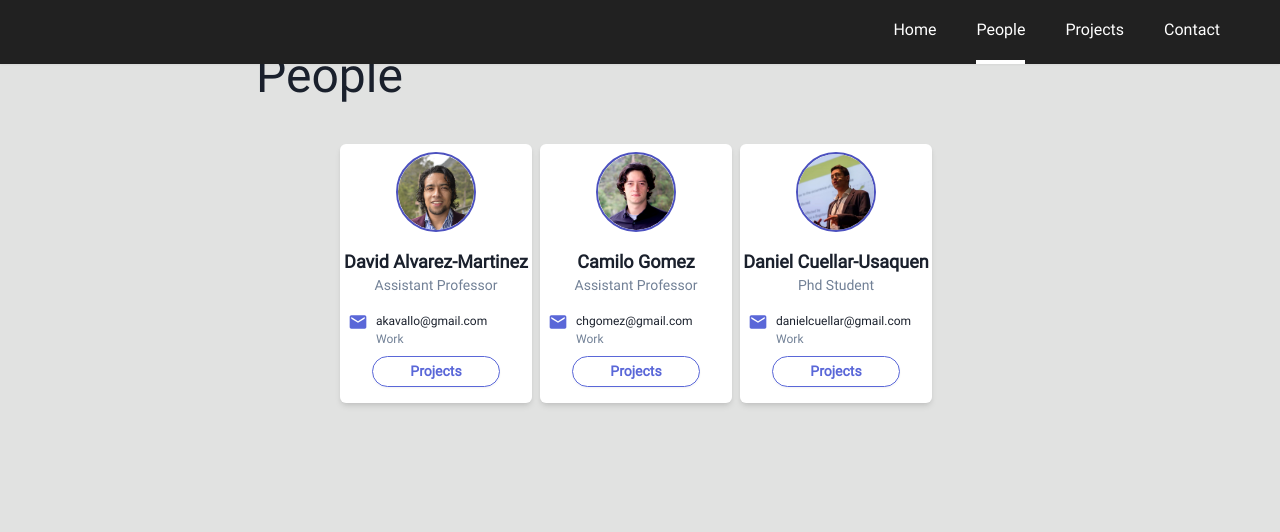
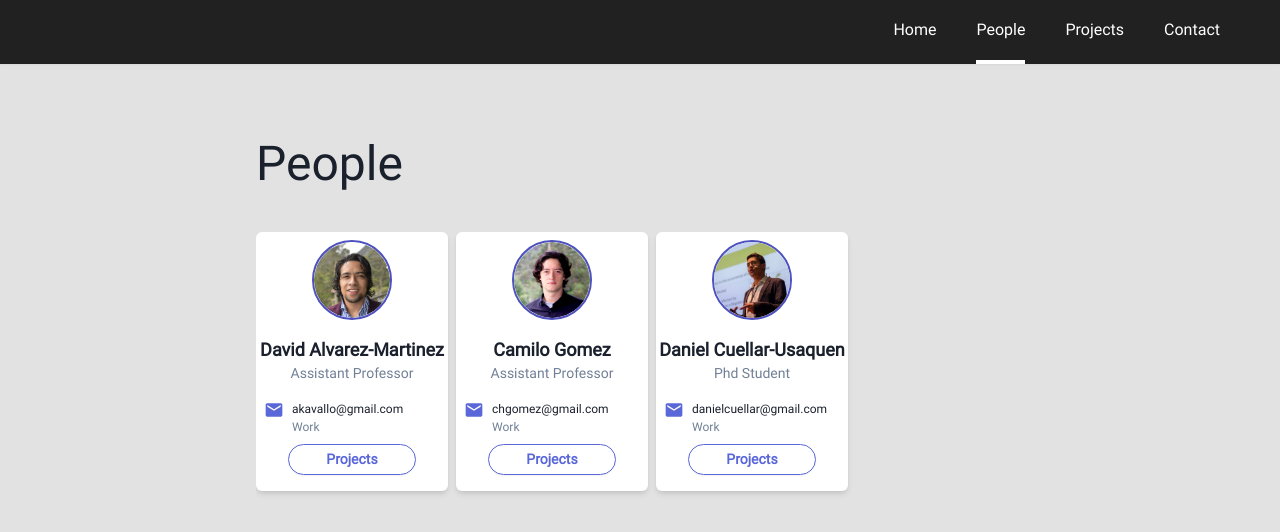
Before and after one commit to lejoss/opentech, a React (Create React App) app in the folder frontend/: page /people in a window 1280 px wide. Shown: the top 532 px of the page. Built offline with nearby package versions, Linux system fonts and the light colour scheme.

Commit message:
added styles

```diff
--- a/frontend/src/components/Home/index.js
+++ b/frontend/src/components/Home/index.js
@@ -6,7 +6,7 @@ function RecentProjects(arr, people) {
 	if (arr.length > 0) {
 		return (
 			<section id="recent-projects" className="pb-10 px-12 lg:m-0 sm:px-0 sm:mx-10">
-				<p className="text-center text-5xl lg:text-left mt-10 mb-8 md:mb-6 m-auto">Recent Projects</p>
+				<p className="text-center text-4xl lg:text-left mt-10 mb-8 md:mb-6 m-auto">Recent Projects</p>
 				<div className="flex flex-col mx-6 sm:mx-0 lg:justify-start sm:flex-row sm:flex-wrap sm:justify-center">
 					{arr.map(p => <ProjectCard people={people} key={p.id} project={p} />)}
 				</div>
--- a/frontend/src/components/People/PeopleView.js
+++ b/frontend/src/components/People/PeopleView.js
@@ -6,9 +6,9 @@ function PeopleView({ people }) {
 	const conditionToRender = people && people.list && people.list.length > 0;
 
 	return (
-		<main id="people-view" className="h-screen overflow-auto">
-			<p className="text-center text-5xl lg:text-left mt-10 md:mb-6 max-w-screen-md m-auto">People</p>
-			<section id="section-people" className="flex flex-col justify-center px-12 pb-20 sm:pb-0 sm:px-0 mx-6 mb-4 mt-8 sm:mx-6 sm:flex-row sm:flex-wrap">
+		<main id="people-view" className="h-screen overflow-auto max-w-screen-md m-auto">
+			<p className="text-center text-5xl lg:text-left mt-32 md:mb-6">People</p>
+			<section id="section-people" className="flex flex-col justify-start px-12 pb-20 sm:pb-0 sm:px-0 mx-6 mb-4 mt-8 sm:mx-6 sm:flex-row sm:flex-wrap lg:mx-0">
 				{query.get('person')
 					? conditionToRender && people.list.map(p => p.id === parseInt(query.get('person')) && <ProfileCard key={p.id} person={p} />)
 					: conditionToRender && people.list.map(p => <ProfileCard key={p.id} person={p} />)
--- a/frontend/src/components/Projects/ProjectCard.js
+++ b/frontend/src/components/Projects/ProjectCard.js
@@ -11,7 +11,7 @@ function ProjectCard({ project, people = null }) {
 	return (
 		<figure className="flex flex-col sm:mr-2 mb-2 py-2 bg-white sm:w-5/12 lg:w-48 shadow-md rounded-md">
 			<img className="sm:w-48 my-0 mx-auto h-32 lg:h-32 lg:w-32 lg:p-2" src={project.img || "/images/broken_image.svg"} alt="tpp" />
-			<p className="px-2 break-words lg:text-sm mt-4 font-bold uppercase text-center">{project.title || ''}</p>
+			<p className="px-2 break-words lg:text-sm mt-4 font-bold uppercase text-center lg:text-left">{project.title || ''}</p>
 			{people
 				? <div className="px-4 flex flex-1 flex-wrap mt-2">{displayAuthors(project.people, people)}</div>
 				: <p className="px-4 flex-1 font-light mt-2 text-xs">{project.description || ''}</p>
--- a/frontend/src/components/Projects/ProjectsView.js
+++ b/frontend/src/components/Projects/ProjectsView.js
@@ -24,9 +24,9 @@ function ProjectsView({ projects, people }) {
 	return (
 		<main id="projects-view" className="overflow-auto h-full pb-20 sm:pb-0 max-w-screen-md m-auto">
 			{routingProjects && routingProjects.length > 0 && (
-				<div className="px-16">
+				<div className="px-16 lg:px-0">
 					<div className="flex flex-row">
-						<p className="text-center text-5xl lg:text-left mt-10 mb-8 md:mb-6 m-auto">Routing</p>
+						<p className="text-center text-5xl lg:text-left mt-32 mb-8 md:mb-6">Routing</p>
 					</div>
 					<section id="routing-projects" className="flex flex-col justify-center mb-20 lg:justify-start sm:flex-row sm:flex-wrap">
 						{routingProjects && routingProjects.map(p => <ProjectCard key={p.id} project={p} />)}
@@ -35,9 +35,9 @@ function ProjectsView({ projects, people }) {
 			)}
 
 			{packingProjects && packingProjects.length > 0 && (
-				<div className={`px-16 ${routingProjects && routingProjects.length > 0 ? 'mt-10' : 'mt-20'}`}>
+				<div className={`px-16 lg:px-0 ${routingProjects && routingProjects.length > 0 ? 'mt-10' : 'mt-2=0'}`}>
 					<div className="flex flex-row">
-						<p className="text-center text-5xl lg:text-left mt-10 mb-8 md:mb-6 m-auto">Packing</p>
+						<p className="text-center text-5xl lg:text-left mb-8 md:mb-6">Packing</p>
 					</div>
 					<section id="packing-projects" className="flex flex-col justify-center mb-4 sm:px-0 lg:justify-start sm:flex-row sm:flex-wrap">
 						{packingProjects.map(p => <ProjectCard key={p.id} project={p} />)}
```
